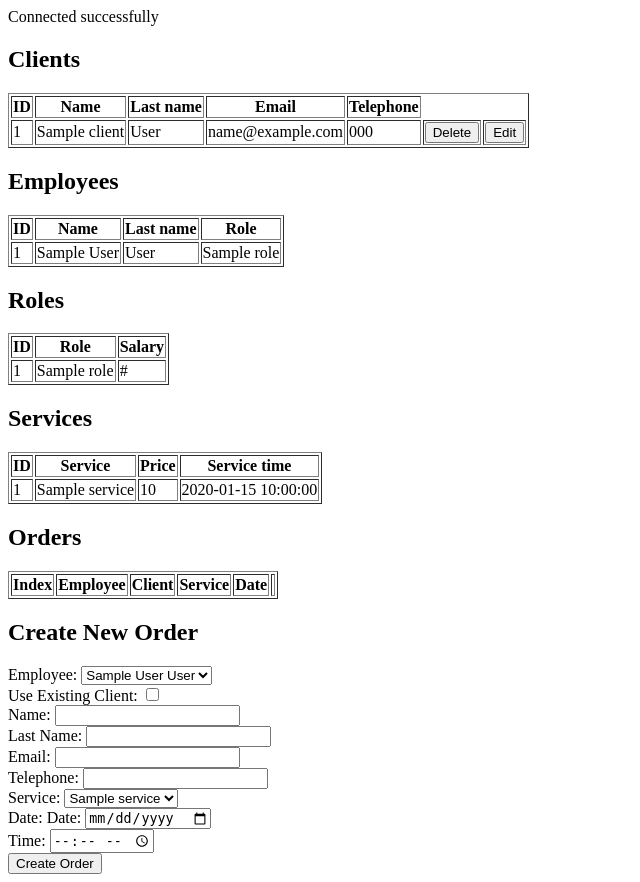
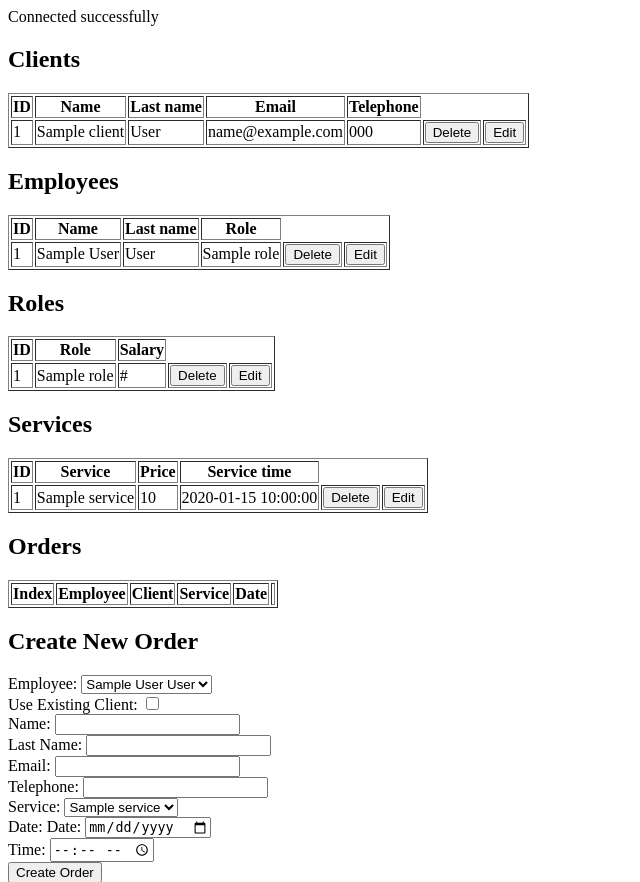
Before and after one commit to NoelJasik/controlPanelPhp, a PHP site: page / in a window 1280 px wide. Shown: the top 882 px of the page, without its empty margins (0-640 px from the left). Run offline with PHP 8.4, Linux system fonts and the light colour scheme; tables that the repository leaves empty or names only in its code hold one stand-in row (values such as "Sample post"); lists and menus that the app fills with data are empty.

Commit message:
Delete for all entries

```diff
--- a/index.php
+++ b/index.php
@@ -81,12 +81,14 @@ echo "Connected successfully";
                 <td><?php echo $row['last_name']; ?></td>
                 <td><?php echo $row['email']; ?></td>
                 <td><?php echo $row['telephone']; ?></td>
-                <form action="delete_client.php" method="post">
-                    <input type="hidden" name="client_id" value="<?php echo $row['id']; ?>">
+                <form action="delete_entry.php" method="post">
+                    <input type="hidden" name="id" value="<?php echo $row['id']; ?>">
+                    <input type="hidden" name="table" value="clients">
                     <td><input type="submit" value="Delete"></td>
                 </form>
-                <form action="update_client.php" method="post">
-                    <input type="hidden" name="client_id" value="<?php echo $row['id']; ?>">
+                <form action="update_entry.php" method="post">
+                    <input type="hidden" name="id" value="<?php echo $row['id']; ?>">
+                    <input type="hidden" name="table" value="clients">
                     <td><input type="submit" value="Edit"></td>
                 </form>
             </tr>
@@ -107,6 +109,16 @@ echo "Connected successfully";
                 <td><?php echo $row['name']; ?></td>
                 <td><?php echo $row['last_name']; ?></td>
                 <td><?php echo $tableRoles[$row['role_id'] - 1]['name'] ?></td>
+                <form action="delete_entry.php" method="post">
+                    <input type="hidden" name="id" value="<?php echo $row['id']; ?>">
+                    <input type="hidden" name="table" value="employees">
+                    <td><input type="submit" value="Delete"></td>
+                </form>
+                <form action="update_entry.php" method="post">
+                    <input type="hidden" name="id" value="<?php echo $row['id']; ?>">
+                    <input type="hidden" name="table" value="employees">
+                    <td><input type="submit" value="Edit"></td>
+                </form>
             </tr>
         <?php endforeach; ?>
     </table>
@@ -123,6 +135,16 @@ echo "Connected successfully";
                 <td><?php echo $row['id']; ?></td>
                 <td><?php echo $row['name']; ?></td>
                 <td><?php echo $row['hourly_wage']; ?></td>
+                <form action="delete_entry.php" method="post">
+                    <input type="hidden" name="id" value="<?php echo $row['id']; ?>">
+                    <input type="hidden" name="table" value="roles">
+                    <td><input type="submit" value="Delete"></td>
+                </form>
+                <form action="update_entry.php" method="post">
+                    <input type="hidden" name="id" value="<?php echo $row['id']; ?>">
+                    <input type="hidden" name="table" value="roles">
+                    <td><input type="submit" value="Edit"></td>
+                </form>
             </tr>
         <?php endforeach; ?>
     </table>
@@ -141,6 +163,16 @@ echo "Connected successfully";
                 <td><?php echo $row['name']; ?></td>
                 <td><?php echo $row['price']; ?></td>
                 <td><?php echo $row['service_time']; ?></td>
+                <form action="delete_entry.php" method="post">
+                    <input type="hidden" name="id" value="<?php echo $row['id']; ?>">
+                    <input type="hidden" name="table" value="services">
+                    <td><input type="submit" value="Delete"></td>
+                </form>
+                <form action="update_entry.php" method="post">
+                    <input type="hidden" name="id" value="<?php echo $row['id']; ?>">
+                    <input type="hidden" name="table" value="services">
+                    <td><input type="submit" value="Edit"></td>
+                </form>
             </tr>
         <?php endforeach; ?>
     </table>
@@ -167,6 +199,16 @@ echo "Connected successfully";
                 <form action="complete_order.php" method="post">
                     <input type="hidden" name="order_id" value="<?php echo $row['id']; ?>">
                     <td><input type="submit" value="Complete"></td>
+                </form>
+                <form action="delete_entry.php" method="post">
+                    <input type="hidden" name="id" value="<?php echo $row['id']; ?>">
+                    <input type="hidden" name="table" value="orders">
+                    <td><input type="submit" value="Delete"></td>
+                </form>
+                <form action="update_entry.php" method="post">
+                    <input type="hidden" name="id" value="<?php echo $row['id']; ?>">
+                    <input type="hidden" name="table" value="orders">
+                    <td><input type="submit" value="Edit"></td>
                 </form>
             </tr>
         <?php endif; endforeach; ?>
```
Also changed, not shown: delete_entry.php (renamed from delete_client.php, +7 -6 lines).
